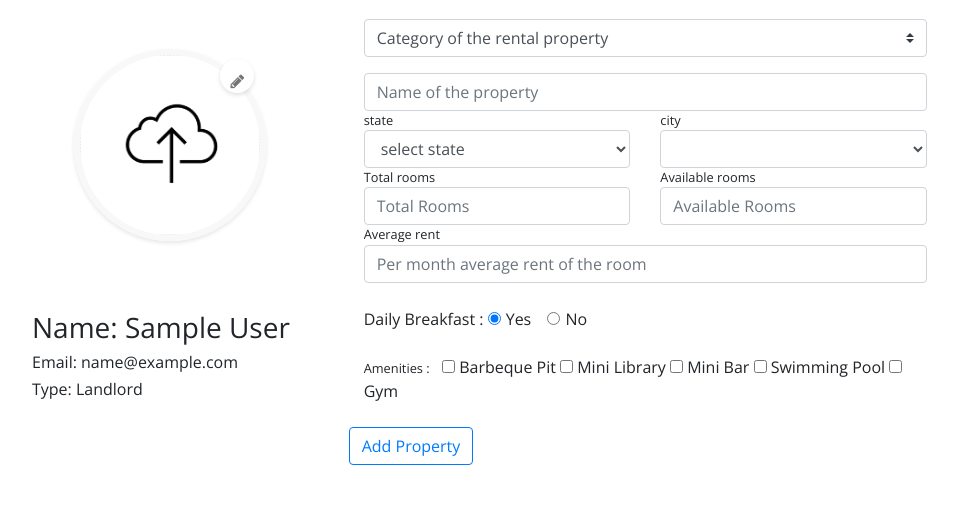
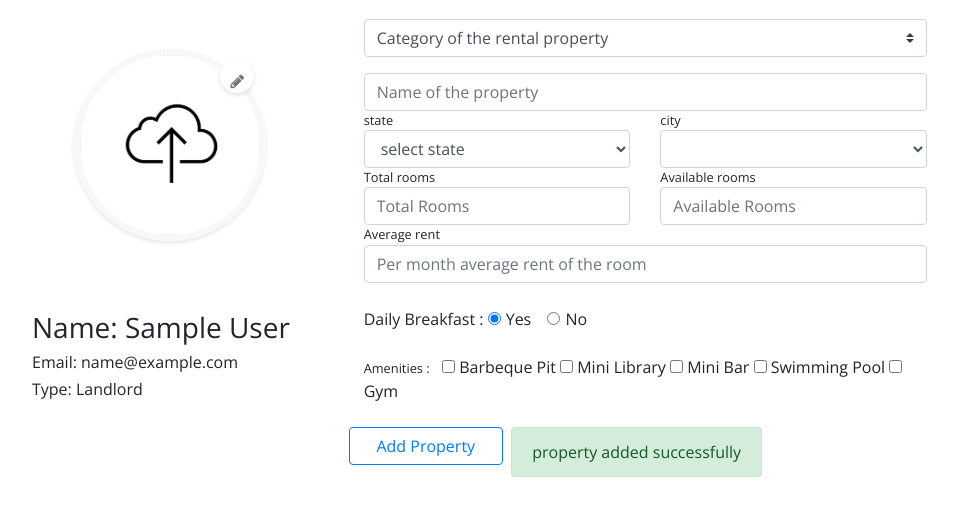
Before and after one commit to satyavinay456/searchmyroom, a Flask app: page /landlord in a window 1280 px wide. Shown: the part 107-625 px from the top of the page, without its empty margins (153-1111 px from the left). Run offline with Flask 2, Linux system fonts and the light colour scheme; the visitor is signed in with stand-in values (Sample User, id 1); lists and menus that the app fills with data are empty; some libraries are stand-ins or nearby versions.

Commit message:
Add files via upload

```diff
--- a/templates/Landlord.html
+++ b/templates/Landlord.html
@@ -149,10 +149,10 @@
         </fieldset>
         <br>
 
-        <div class=" row">
-          <button type="submit" id="landlord_add_btn" class="btn btn-outline-primary">Add Property</button>
-
-            <div class="alert alert-success" id="success_alert" style="display:none;" role="alert"> property added successfully</div>
+        <div class="row">
+          <button type="submit" id="landlord_add_btn" style="width:26%;height:6.5%"class="btn btn-outline-primary">Add Property</button>
+            &nbsp;&nbsp;
+            <div class="alert alert-success" id="success_alert"  role="alert"> property added successfully</div>
             <div class="alert alert-danger" id="danger_alert" style="display:none;" role="alert"> failed to add property</div>
           <!-- <div  class="alert alert-danger" role="alert"></div> -->
           {% with messages = get_flashed_messages(category_filter=["error"]) %} </div>
--- a/templates/Tenant.html
+++ b/templates/Tenant.html
@@ -154,8 +154,8 @@
             <div class="card-body">
               <h4 class="card-title">{{i['property_name']}}</h4>
               <small class="card-text">Category: <span> {{i['property_category']}}</span> </small>
-              <p class="card-text">Average Rent <span>{{i['property_average_rent']}}</span> </p>
-              <small><a id="more_info"unique="{{i['unique_id']}}" class="card-link">more info</a></small>
+              <p class="card-text">Average Rent: <span>{{i['property_average_rent']}}</span> </p>
+              <small style="cursor:pointer;"><a id="more_info"unique="{{i['unique_id']}}" class="card-link">more info</a></small>
             {% if i['bookmarked'] == "yes" %}
             <img id="{{i['unique_id']}}bookmarked" style="position:relative;top:28px;left:75%;" class="{{i['unique_id']}}bookmarked" src="{{url_for('static',filename='img/bookmarked.svg')}}" alt="">
             <img id="{{i['unique_id']}}bookmark" style="position:relative;top:  28px;left:75%;display:none;" class="{{i['unique_id']}}bookmark" src="{{url_for('static',filename='img/bookmark.svg')}}" alt="">
--- a/templates/tenant_bookmarks.html
+++ b/templates/tenant_bookmarks.html
@@ -70,7 +70,7 @@
               <h4 class="card-title">{{i['property_name']}}</h4>
               <small class="card-text">Category: <span> {{i['property_category']}}</span> </small>
               <p class="card-text">Average Rent <span>{{i['property_average_rent']}}</span> </p>
-              <small><a id="more_info"unique="{{i['unique_id']}}" class="card-link">more info</a></small>
+              <small style="cursor:pointer;"><a id="more_info"unique="{{i['unique_id']}}" class="card-link">more info</a></small>
             {% if i['bookmarked'] == "yes" %}
             <img id="{{i['unique_id']}}bookmarked" style="position:relative;top:28px;left:75%;" class="{{i['unique_id']}}bookmarked" src="{{url_for('static',filename='img/bookmarked.svg')}}" alt="">
             <img id="{{i['unique_id']}}bookmark" style="position:relative;top:  28px;left:75%;display:none;" class="{{i['unique_id']}}bookmark" src="{{url_for('static',filename='img/bookmark.svg')}}" alt="">
--- a/templates/tenants_properties.html
+++ b/templates/tenants_properties.html
@@ -92,7 +92,7 @@
           </tr>
           <tr>
             <td>Amenities</td>
-            <td>{{property_dict['property_amenities']}}</td>
+            <td>{{','.join(property_dict['property_amenities'])}}</td>
           </tr>
           <tr>
             <td>Total Rooms</td>
```
